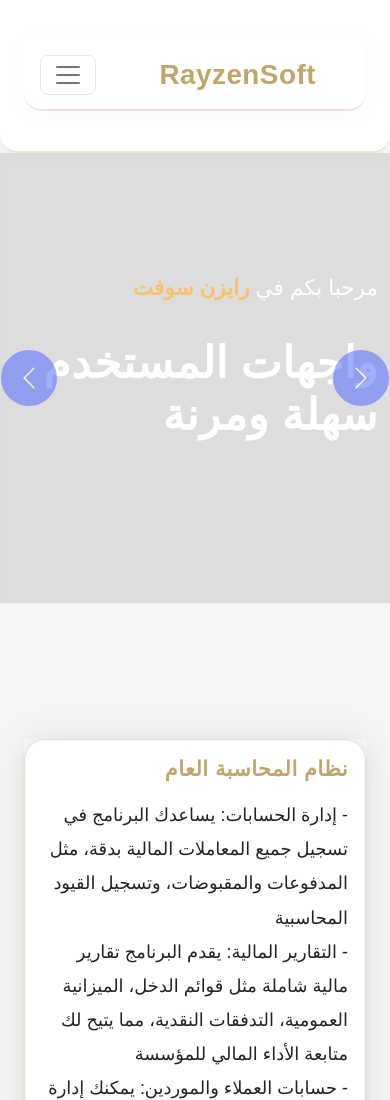
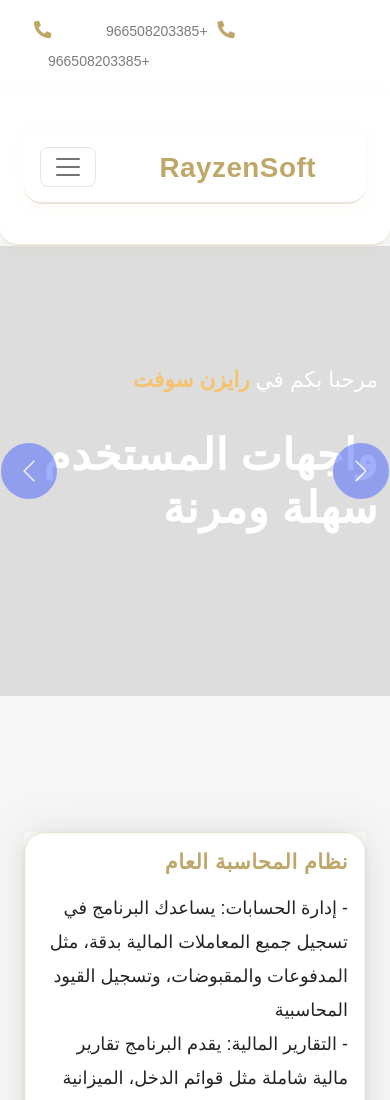
Before and after one commit to yassinds22/RayenSoft, a plain HTML site: page index.html in a window 390 px wide. Shown: the top 1100 px of the page. Drawn offline with nearby package versions, Linux system fonts and the light colour scheme; some packages are replaced by stand-ins of ours; a script that the page names is missing.

Commit message:
Update index.html

```diff
--- a/index.html
+++ b/index.html
@@ -284,7 +284,18 @@
 .footer a:hover {
   color: #bfa76a !important;
 }
+.div-show{
+    background-color: red;
+    color: #0077b5;
+    display: none;
+}
 
+@media (max-width: 767px) {
+  .div-show {
+    display: block;
+    justify-content: center;
+  }
+}
 
 
 </style>
@@ -298,6 +309,21 @@
 
 
     <!-- Topbar Start -->
+    <div class="div-show container-fluid bg-white text-white   ">
+        <div class="container py-3">
+            <div class="d-flex align-items-center">
+
+
+                <div class="ms-auto  align-items-center">
+                    <a href="tel:+966508203385" style="text-decoration: none;"> <small class="sicosal-media ms-4" style="margin-right: 10px;"><i class="fa fa-phone-alt me-3" style="margin-left: 10px;"></i>+966508203385</small>  </a>
+                    <a href="tel:+966508203385" style="text-decoration: none;"><small class="sicosal-media ms-4" style="margin-right: 10px;"><i class="fa fa-phone-alt me-3" style="margin-left: 10px;"></i>+966508203385</small></a>
+
+                </div>
+            </div>
+        </div>
+    </div>
+
+
     <div class="container-fluid bg-white text-white d-none d-lg-flex">
         <div class="container py-3">
             <div class="d-flex align-items-center">
```
